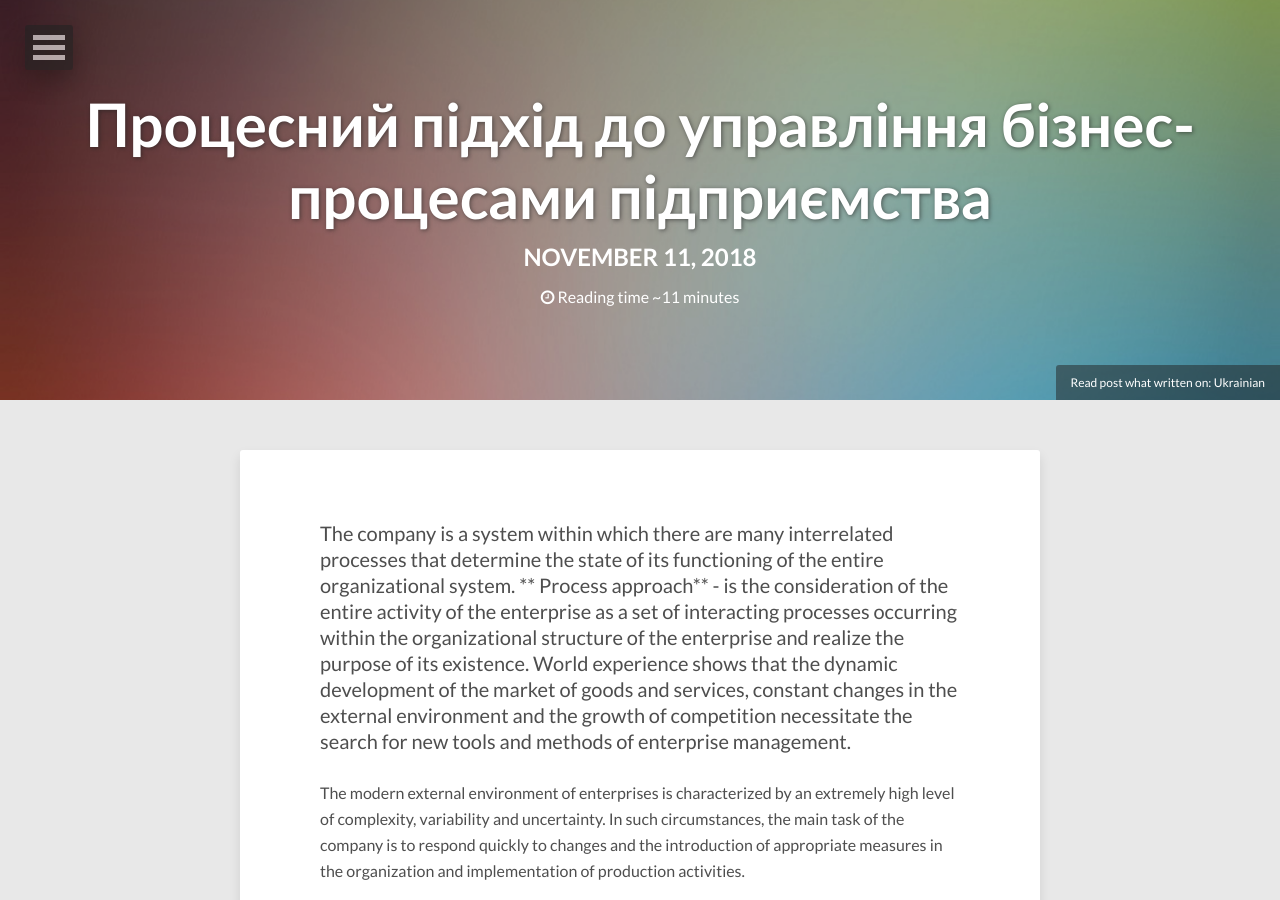
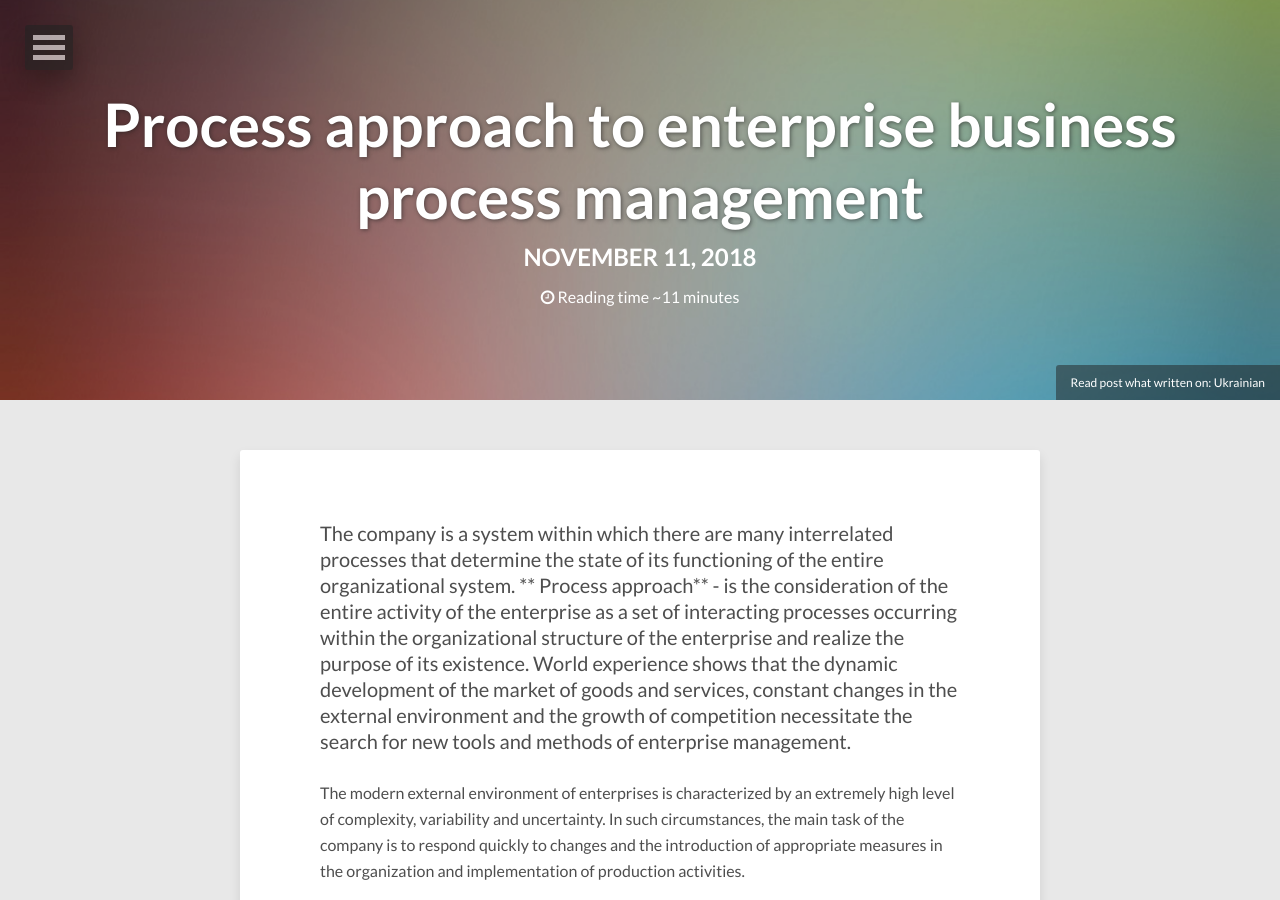
Before and after one commit to kroschu/env, a Jekyll site: the page built from _posts/2018-11-11-procesnyi-pidxid.md, in a window 1280 px wide and 900 px high. Built offline with Jekyll 4.4.1, drawn with Linux system fonts in a browser that asks for light colours; nearby versions of some CDN libraries; comment, search, counter and statistics services are not loaded; some of the changed lines change nothing that is shown.

Commit message:
Update 2018-11-11-procesnyi-pidxid.md

```diff
--- a/_posts/2018-11-11-procesnyi-pidxid.md
+++ b/_posts/2018-11-11-procesnyi-pidxid.md
@@ -1,12 +1,12 @@
 ---
 layout: post
-title: Процесний підхід до управління бізнес-процесами підприємства
-description: "Управління бізнес-процесами полягає в тому, що ви регламентуєте, описуєте
-  і змінюєте бізнес-процеси. Саме змінюєте, а не покращуєте, адже ви можете як поліпшити
-  так і погіршити бізнес процес. На відміну від верстата або автомобіля, безпосередньо
-  управляти за допомогою директив або натискання кнопки колективом неможливо. Але
-  ми можемо задати послідовність дій, яку буде виконувати колектив при вирішенні тієї
-  чи іншої задачі. Саме це і називається BPM."
+title: Process approach to enterprise business process management
+description: "the management of business processes is that you reglamentaria describe
+  and change business processes. It is changing, not improving, because you can how to improve
+  and to worsen business process. Unlike machine or car, directly
+  it is not possible to manage the team by means of directives or by pressing the button. Only
+  we can set the sequence of actions that the team will perform in solving the problem.
+  or another task. This is what is called BPM."
 modified: 2018-11-12
 comments: true
 tags: [bpm bpms]
```
